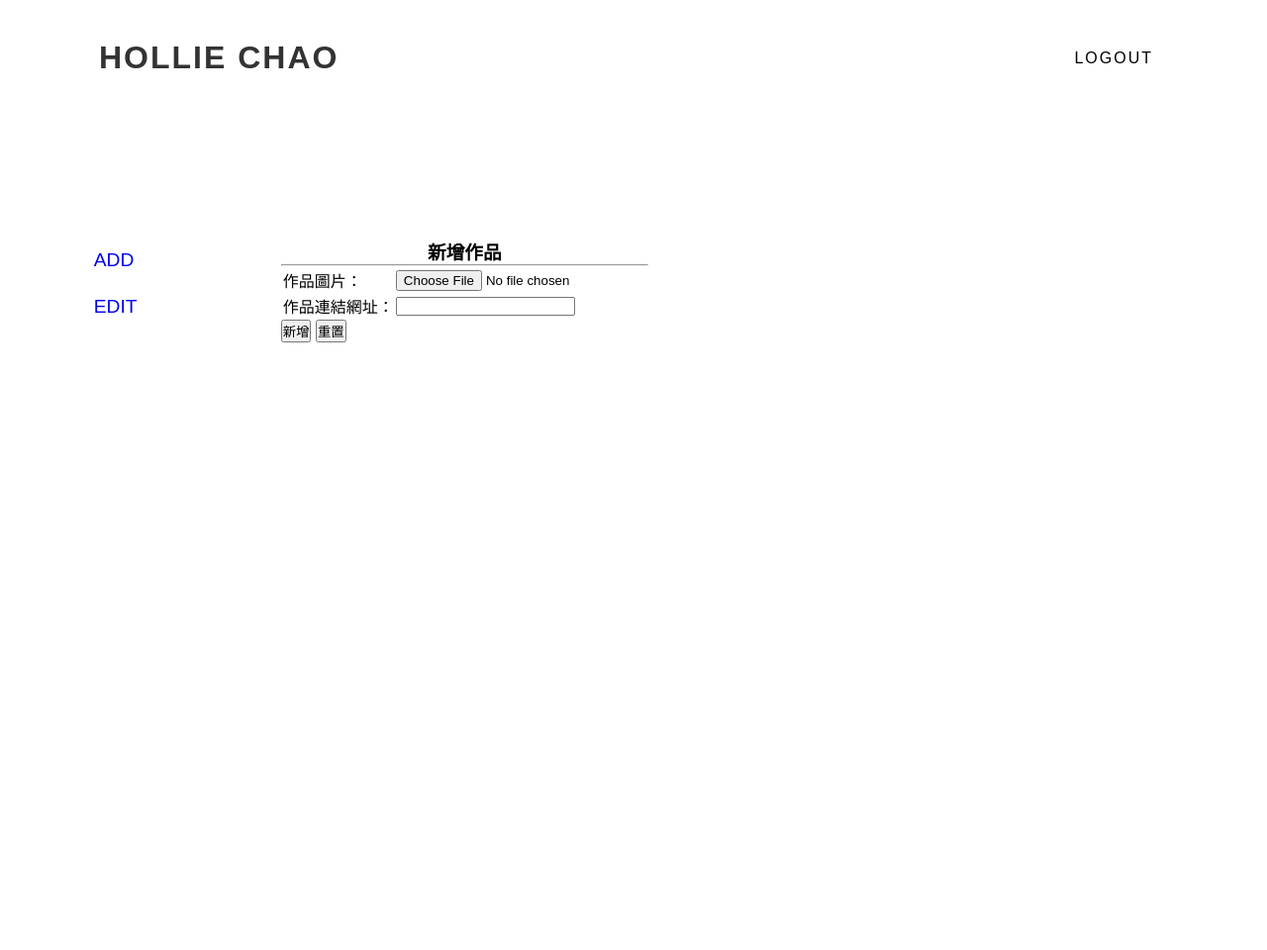
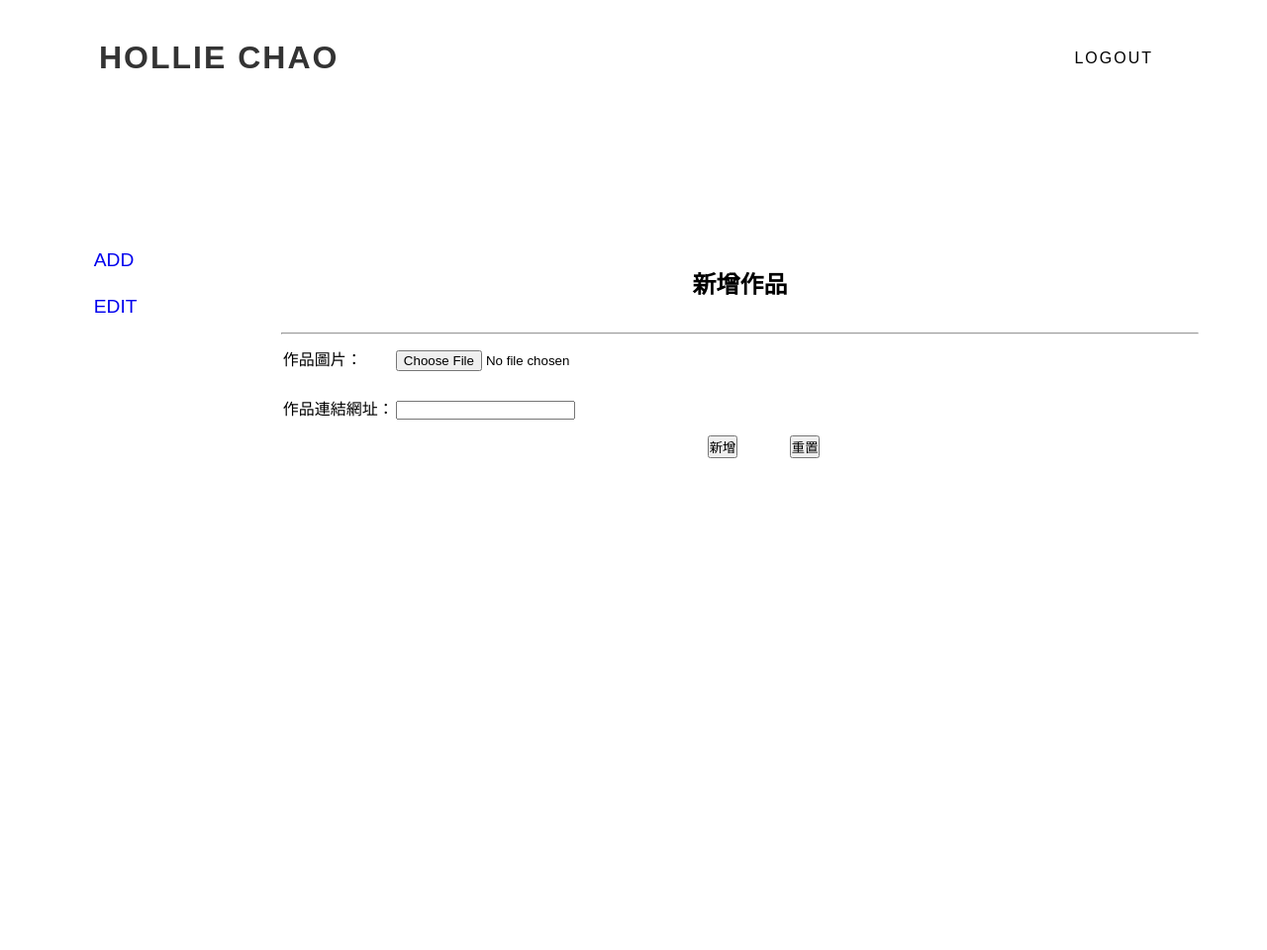
Before and after one commit to HongLing1013/resume, a PHP site: page /back.php in a window 1280 px wide. Shown: the whole page at 99% size. Run offline with PHP 8.4, Linux system fonts and the light colour scheme; the visitor is signed in with stand-in values (Sample User, id 1).

Commit message:
後台簡單拉皮

```diff
--- a/back.php
+++ b/back.php
@@ -71,6 +71,10 @@ if (!isset($_SESSION['login'])) {
               inset 2px 2px 4px rgba(255, 255, 255, 0.5),
               inset 2px 2px 8px rgba(0, 0, 0, 0.15);
 }
+.content{
+	width: 250%;
+	height: 80%;
+}
 	</style>
 </head>
 
--- a/back/add.php
+++ b/back/add.php
@@ -3,22 +3,22 @@
 
 include_once "./base.php";?>
 
-<h3 style="text-align:center;">新增作品</h3>
+<h1 style="text-align:center;line-height:6rem">新增作品</h1>
 <hr>
 <form action="./api/add.php" method="post" enctype="multipart/form-data">
   <table>
     <tr>
-      <td>作品圖片：</td>
+      <td style="line-height:3rem">作品圖片：</td>
       <td><input type="file" name="img"></td>
     </tr>
     <tr>
-      <td>作品連結網址：</td>
+      <td style="line-height:3rem">作品連結網址：</td>
       <td><input type="text" name="href"></td>
     </tr>
   </table>
-  <div>
+  <div style="text-align:center">
     <input type="hidden" name="table" value="repository">
-    <input type="submit" value="新增">
-    <input type="reset" value="重置">
+    <input type="submit" value="新增" style="margin-left:3rem">
+    <input type="reset" value="重置" style="margin-left:3rem">
   </div>
 </form>
```
Also changed, not shown: img/analogClock.jpg (added), img/cat.jpg (added), img/clock.jpg (added), img/colorEdit.jpg (added), img/colorShape.jpg (added), img/space.jpg (added), img/toneso.jpg (added).
